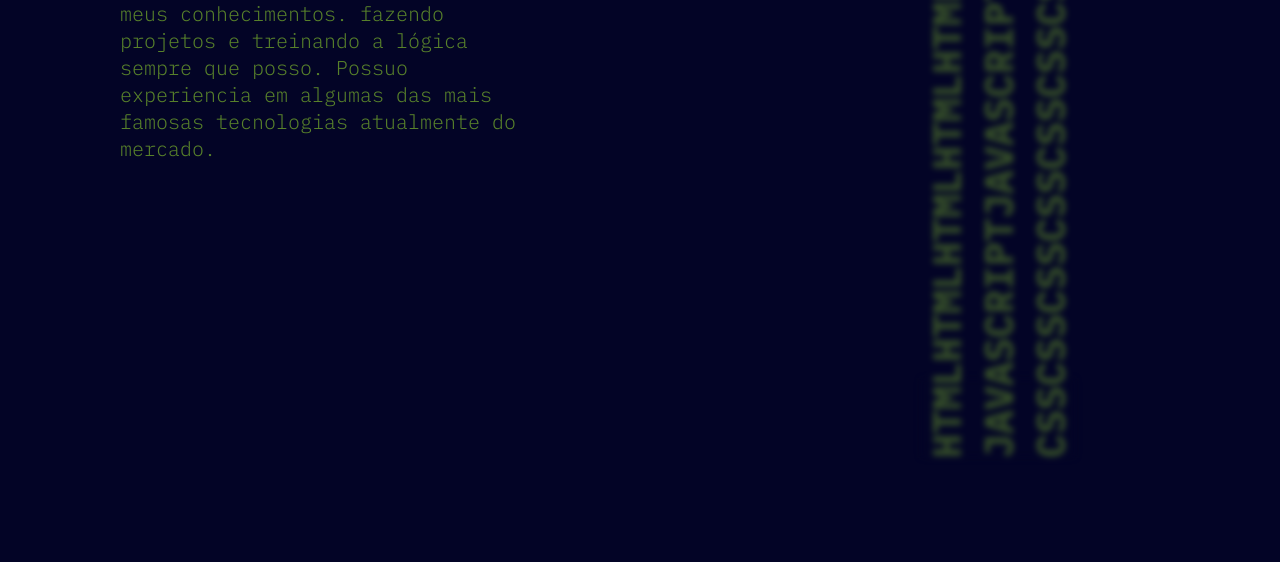
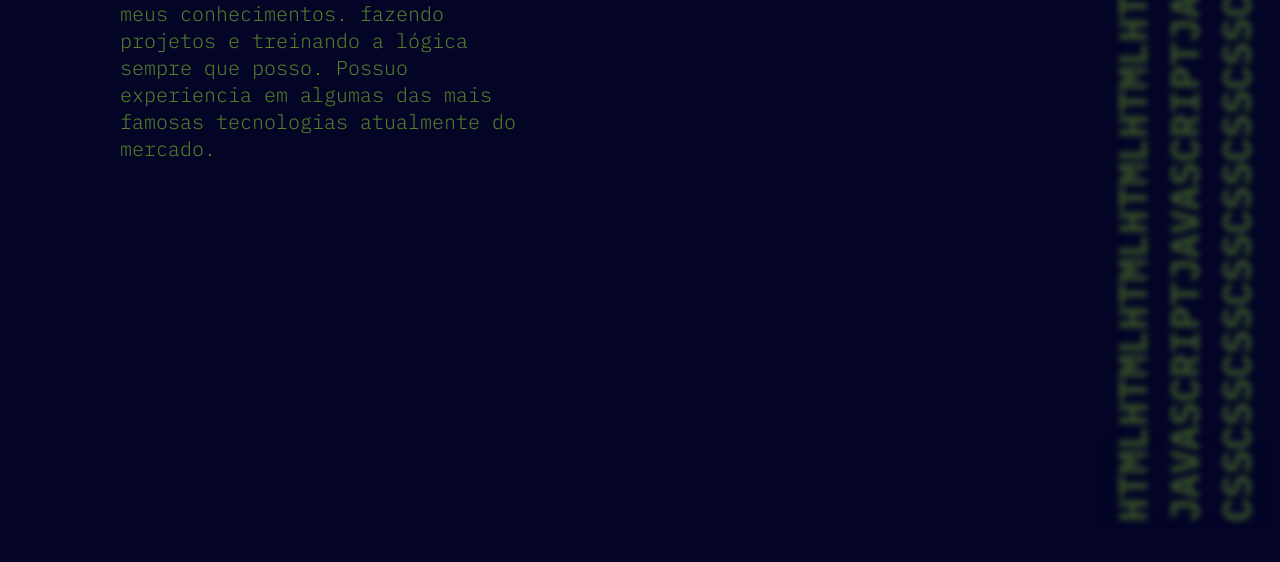
Before and after one commit to WillerAlmeida1/Portfolio, a plain HTML site: page index.html in a window 1280 px wide. Shown: the part 320-882 px from the top of the page. Drawn offline with Linux system fonts and the light colour scheme.

Commit message:
corrige select em texto decorativo, corrige texto decorativo nao respeitar resolucao

```diff
--- a/style.css
+++ b/style.css
@@ -86,6 +86,7 @@ colocar esse efeito em algum lugar ksksk vai ficar legal :D
 }
 
 .texto-ilustrativo {
+    user-select: none;
     font-family: 'IBM Plex Mono', monospace;
     font-size: 40px;
     display: flex;
@@ -98,9 +99,9 @@ colocar esse efeito em algum lugar ksksk vai ficar legal :D
     margin: 0;
     writing-mode: vertical-rl;
     transform: rotate(180deg);
+    margin-top: 35vh;
     position: relative;
-    top: 27vh;
-    left: 100vh;
+    left: 85%;
 }
 
 /*Parte sobre mim*/
@@ -160,3 +161,14 @@ ul.lista-habilidades2 {
     color: greenyellow;
     height: 100vh;
 }
+
+
+/*
+Aqui para fazer o efeito de email seguir o scroll
+
+elemento {
+    position: fixed;
+    left: 0;
+  }
+
+*/
```
